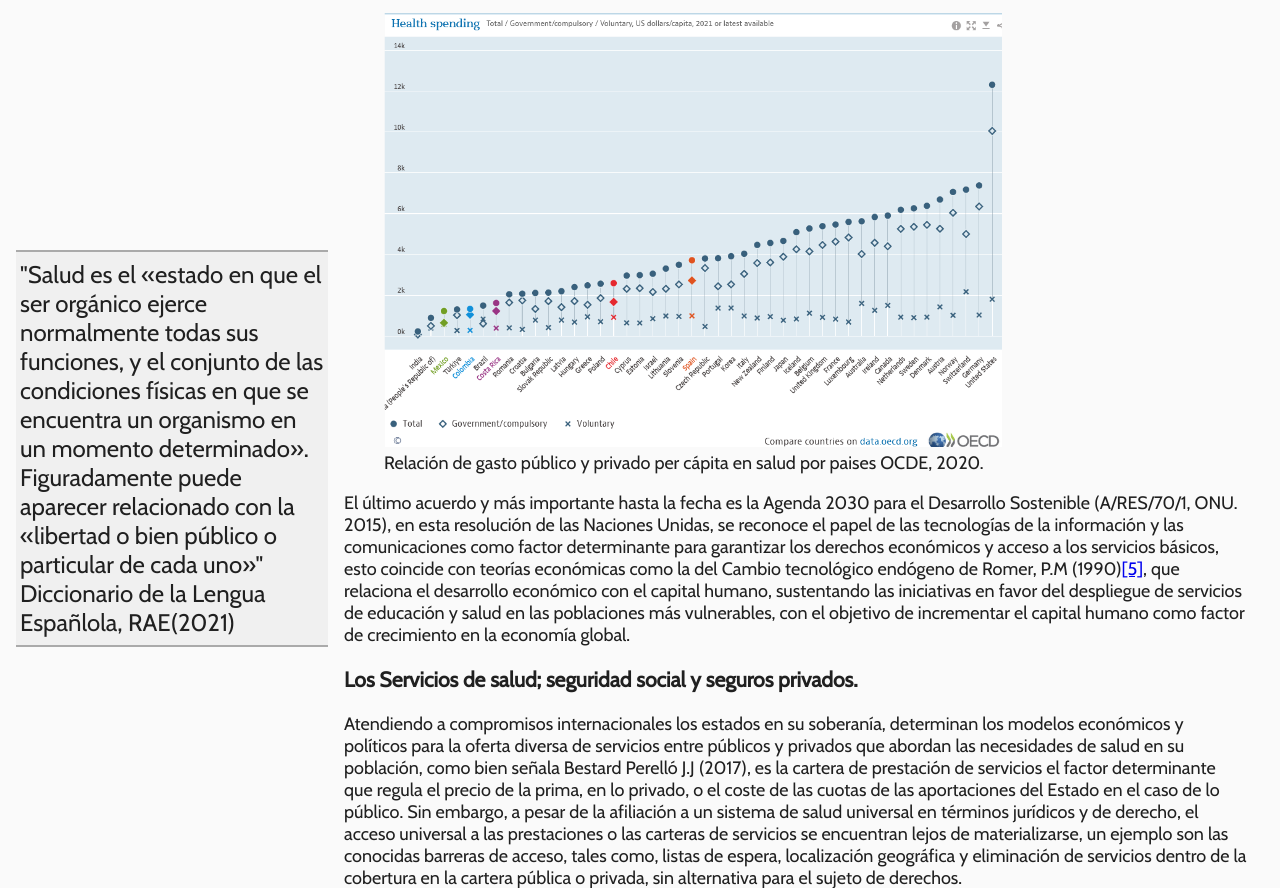
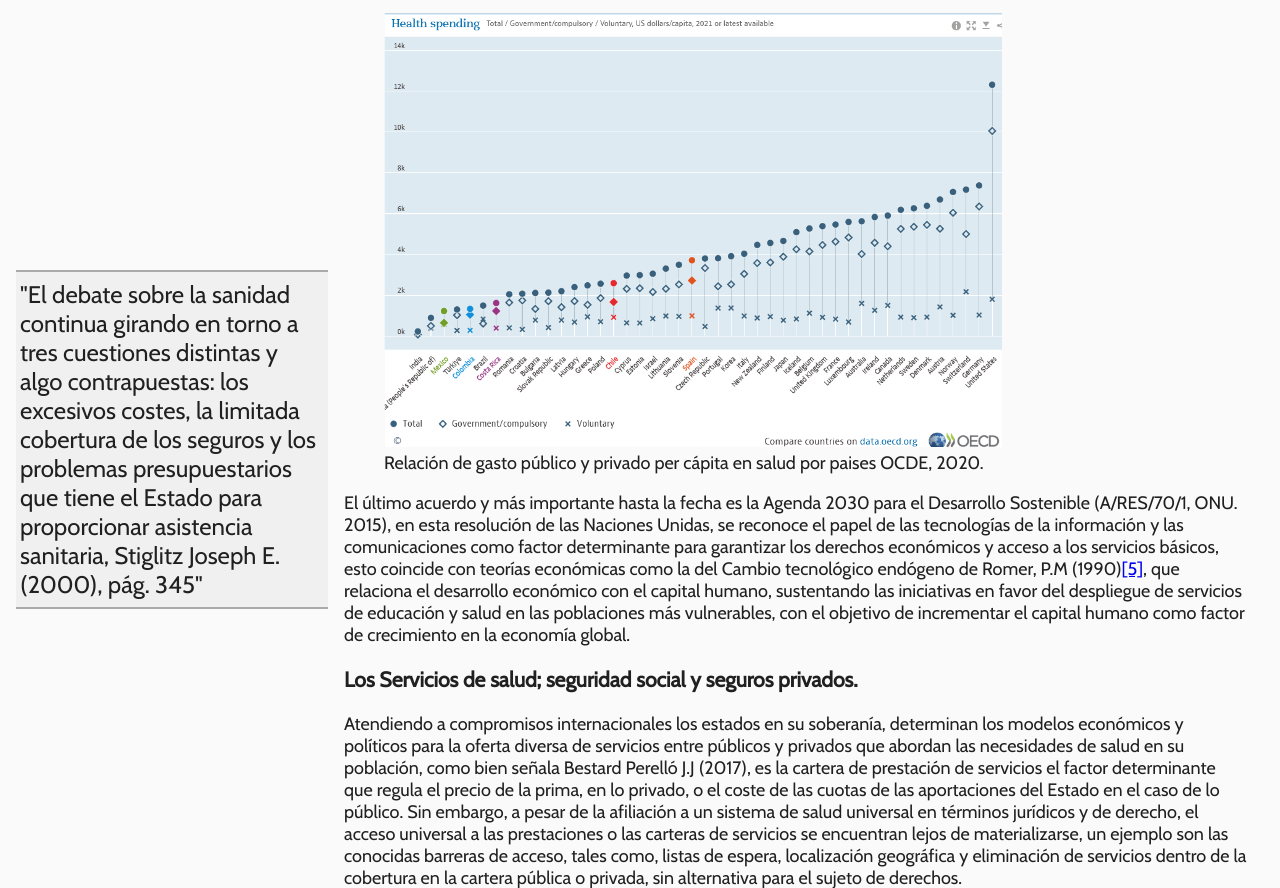
Before and after one commit to DavidHLopez/blogapp-deploy, a Flask app: page /s01a03 in a window 1280 px wide. Shown: the part 946-1834 px from the top of the page. Run offline with Flask 2, Linux system fonts and the light colour scheme.

Commit message:
citastiglitz

```diff
--- a/appbp/articles/templates/s01a03.html
+++ b/appbp/articles/templates/s01a03.html
@@ -98,7 +98,7 @@
          <li>	Romer, P. M. (1990). Endogenous Technological Change. Journal of Political Economy, 98(5), S71–S102. Disponible en:
           <a href=”url”> https://web.stanford.edu/~klenow/Romer_1990.pdf </a>
           </li>
-         <li>	Berstard Perelló, Juan José, (2017) La asistencia sanitaria pública: Seguro de salud o servicio público. Derecho a la protección de la salud. Ed. Digital+ </li>
+         <li>	Berstard Perelló, Juan José, (2017) La asistencia sanitaria pública: Seguro de salud o servicio público. Derecho a la protección de la salud. Ed. Ediciones Díaz de Santos, 2015. </li>
          <li>	Organización Mundial de la Salud, (2021), Estrategia mundial sobre salud digital 2020–2025 [Global strategy on digital health 2020-2025], disponible en esta dirección:
           <a href=”url”> https://apps.who.int/iris/rest/bitstreams/1364307/retrieve </a>
          </li>
@@ -106,7 +106,7 @@
 
 
 </div>
-<div class="article-quote">"Salud es el «estado en que el ser orgánico ejerce normalmente todas sus funciones, y el conjunto de las condiciones físicas en que se encuentra un organismo en un momento determinado». Figuradamente puede aparecer relacionado con la «libertad o bien público o particular de cada uno»" Diccionario de la Lengua Españlola, RAE(2021)</div>
+<div class="article-quote">"El debate sobre la sanidad continua girando en torno a tres cuestiones distintas y algo contrapuestas: los excesivos costes, la limitada cobertura de los seguros y los problemas presupuestarios que tiene el Estado para proporcionar asistencia sanitaria, Stiglitz Joseph E. (2000), pág. 345"</div>
 <div class="article-footer">
   <div>(c) 2022, Derechos de autor y propiedad intelectual</div>
 </div>
```
